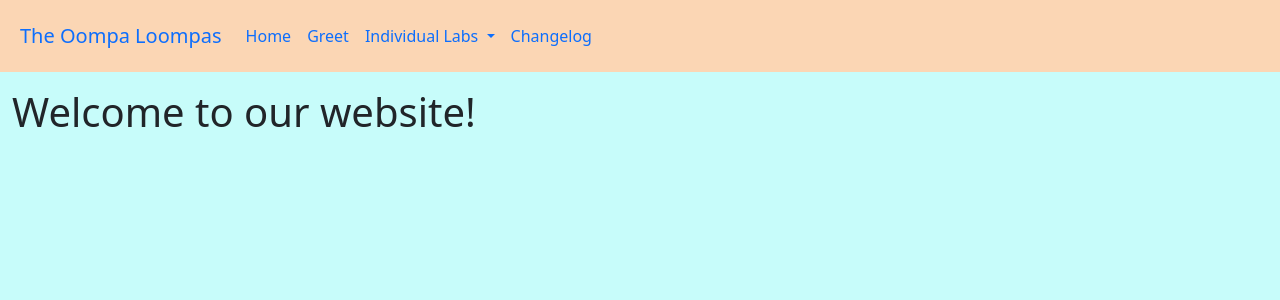
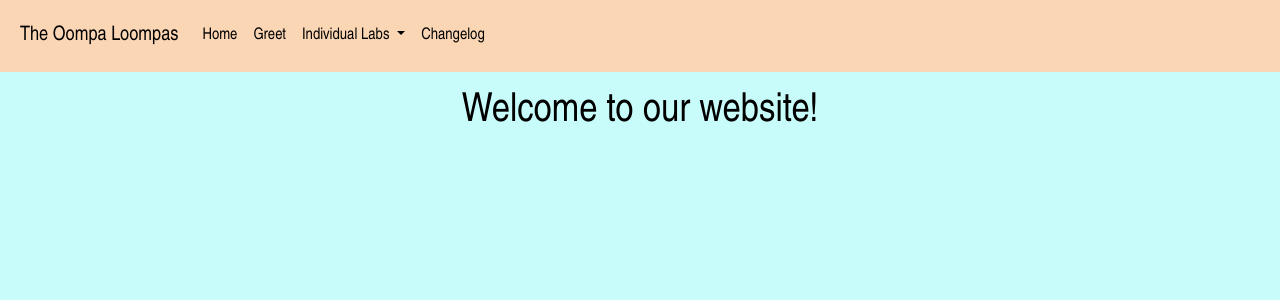
Before and after one commit to tonyhieu/p4-oompaloompas, a Flask app: page / in a window 1280 px wide. Shown: the top 300 px of the page. Run offline with Flask 2, Linux system fonts and the light colour scheme; some libraries are stand-ins or nearby versions.

Commit message:
fix color scheme and add typewriter

```diff
--- a/app.py
+++ b/app.py
@@ -6,6 +6,7 @@ app = Flask("app")
 @app.route("/")
 def index():
     return render_template("index.html")
+
 
 @app.route("/greet", methods=['GET', 'POST'])
 def greet():
@@ -30,5 +31,6 @@ def anthony():
 def ellen():
     return render_template("individual/ellen.html")
 
+
 if __name__ == "__main__":
     app.run(host="127.0.0.1", port=8080)
--- a/static/css/default.css
+++ b/static/css/default.css
@@ -26,5 +26,10 @@ h1 {
 
 .navbar-custom {
     background-color: var(--headerColor);
+}
+
+.navbar a,
+.content {
     color: black;
+    font-family: "Arial Narrow";
 }
--- a/templates/index.html
+++ b/templates/index.html
@@ -1,6 +1,29 @@
 {% extends "layouts/base.html" %}
 {% block content %}
 
-<h1>Welcome to our website!</h1>
+<h1 style="text-align: center;" id="typewriter"></h1>
+
+
+
+<script>
+var i = 0;
+var speed = 50;
+
+function reset() {
+    i = 0;
+}
+
+function typeWriter(id, text) {
+  if (i < text.length) {
+    document.getElementById(id).innerHTML += text.charAt(i);
+    i++;
+    setTimeout(function() {typeWriter(id, text)}, speed);
+  }
+}
+
+window.onload = function() {
+    typeWriter("typewriter", "Welcome to our website!");
+}
+</script>
 
 {% endblock %}
```
